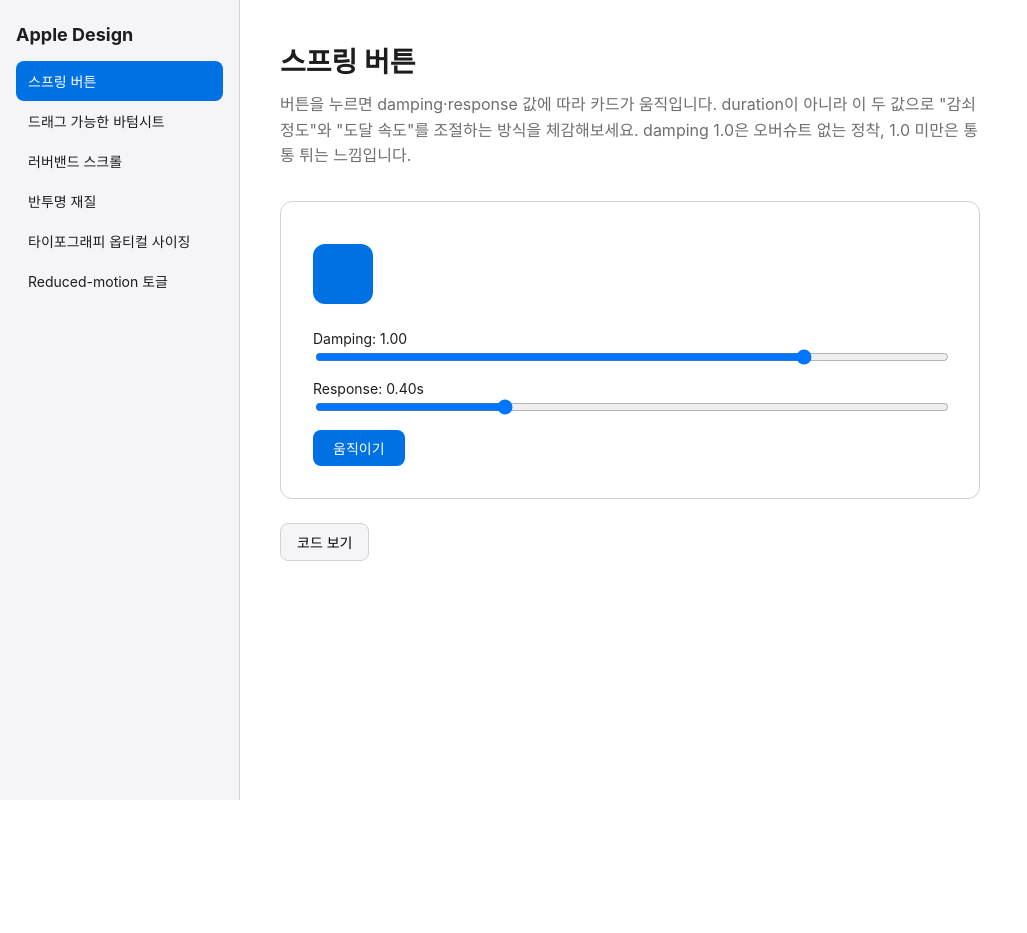
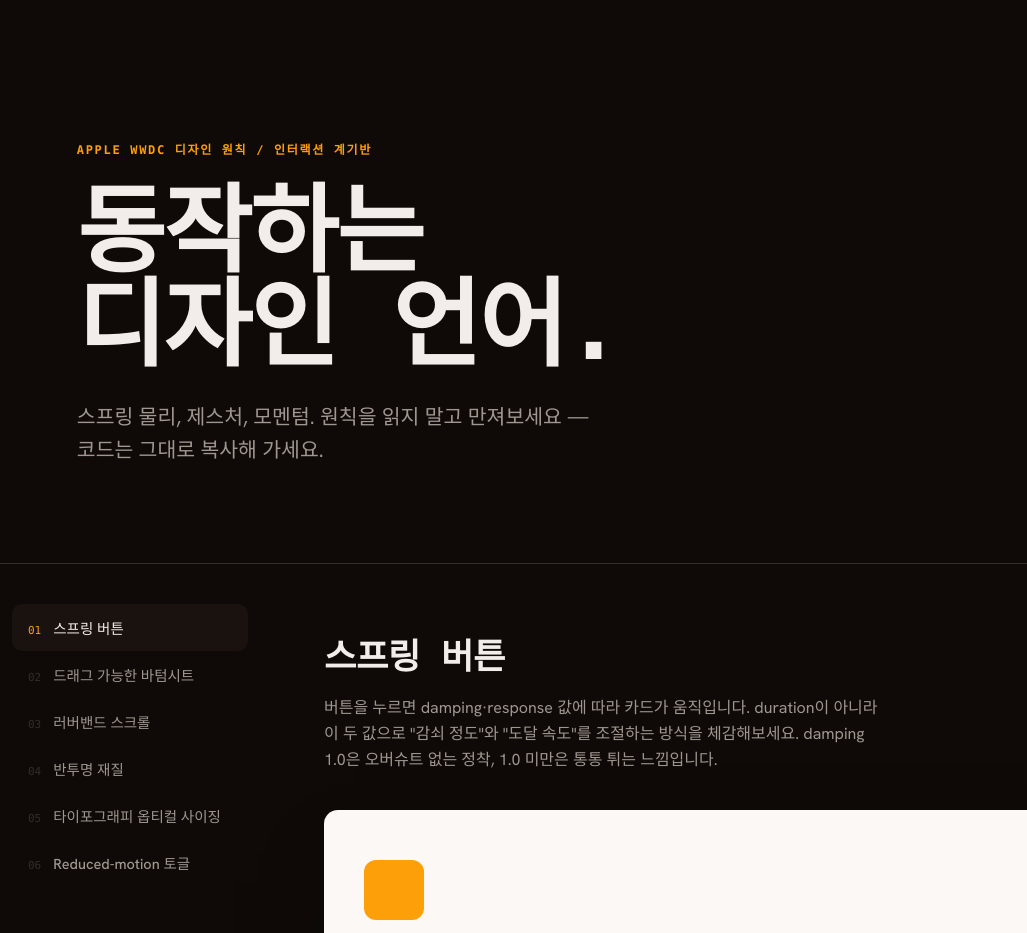
Before and after one commit to jakeon32/apple-design-library, a website with bundled scripts: page index.html in a window 1280 px wide. Shown: the top 933 px of the page, without its empty margins (0-1027 px from the left). Before the commit the page ends 800 px from the top, so only its background shows below. Built offline with nearby package versions, Linux system fonts and the light colour scheme; a web font is replaced by a local one.

Commit message:
redesign: bold editorial shell — dark stage with spotlighted demo cards
motion.dev/animations.dev 톤으로 셸 리디자인. 다크 배경 위에 라이트 데모 카드가
스포트라이트처럼 뜨는 구성, Martian Mono(계기판 느낌 디스플레이) + Hanken Grotesk
+ Pretendard Variable(한글 폴백) 폰트, 앰버 액센트. 히어로 섹션 신규 추가,
spring.js를 재사용한 stagger 등장 애니메이션(prefers-reduced-motion 존중,
dogfooding). 데모 카드 내부 색상 변수 분리(--*-on-card)로 라이트 카드 가독성 유지.
PRODUCT.md 추가(impeccable 스킬 컨텍스트).

Co-Authored-By: Claude Sonnet 5 <noreply@anthropic.com>

```diff
--- a/app.js
+++ b/app.js
@@ -1,3 +1,4 @@
+import { animateSpring } from './spring.js';
 import { demo as springButtonDemo } from './demos/spring-button.js';
 import { demo as dragSheetDemo } from './demos/drag-sheet.js';
 import { demo as rubberBandDemo } from './demos/rubber-band.js';
@@ -85,7 +86,36 @@ function route() {
   if (demo) renderDemo(demo);
 }
 
+// Staggered hero entrance — dogfoods the same spring model the site teaches,
+// and honors prefers-reduced-motion instead of forcing motion on everyone.
+function revealHero() {
+  const els = document.querySelectorAll('[data-reveal]');
+  const reduced = window.matchMedia('(prefers-reduced-motion: reduce)').matches;
+  els.forEach((el, i) => {
+    if (reduced) {
+      el.style.opacity = '1';
+      el.style.transform = 'none';
+      return;
+    }
+    setTimeout(() => {
+      animateSpring({
+        from: 0,
+        to: 1,
+        damping: 0.9,
+        response: 0.6,
+        onUpdate(progress) {
+          el.style.opacity = String(Math.max(0, Math.min(1, progress)));
+          el.style.transform = `translateY(${28 * (1 - progress)}px)`;
+        },
+      });
+    }, i * 120);
+  });
+}
+
 if (typeof window !== 'undefined') {
   window.addEventListener('hashchange', route);
-  window.addEventListener('DOMContentLoaded', route);
+  window.addEventListener('DOMContentLoaded', () => {
+    route();
+    revealHero();
+  });
 }
--- a/index.html
+++ b/index.html
@@ -4,12 +4,20 @@
 <meta charset="UTF-8">
 <meta name="viewport" content="width=device-width, initial-scale=1.0">
 <title>Apple Design 인터랙션 라이브러리</title>
+<link rel="preconnect" href="https://fonts.googleapis.com">
+<link rel="preconnect" href="https://fonts.gstatic.com" crossorigin>
+<link href="https://fonts.googleapis.com/css2?family=Martian+Mono:wght@400;600;800&family=Hanken+Grotesk:wght@400;500;700&display=swap" rel="stylesheet">
+<link rel="stylesheet" href="https://cdn.jsdelivr.net/gh/orioncactus/pretendard@v1.3.9/dist/web/variable/pretendardvariable.css">
 <link rel="stylesheet" href="styles.css">
 </head>
 <body>
+  <header class="hero" id="hero">
+    <p class="hero-kicker" data-reveal>APPLE WWDC 디자인 원칙 / 인터랙션 계기반</p>
+    <h1 class="hero-title" data-reveal>동작하는<br>디자인 언어.</h1>
+    <p class="hero-sub" data-reveal>스프링 물리, 제스처, 모멘텀. 원칙을 읽지 말고 만져보세요 — 코드는 그대로 복사해 가세요.</p>
+  </header>
   <div class="layout">
     <nav class="sidebar" id="sidebar">
-      <h1 class="sidebar-title">Apple Design</h1>
       <ul class="sidebar-list" id="sidebar-list"></ul>
     </nav>
     <main class="panel">
--- a/styles.css
+++ b/styles.css
@@ -1,60 +1,137 @@
 :root {
-  --bg: #ffffff;
-  --bg-secondary: #f5f5f7;
-  --text: #1d1d1f;
-  --text-secondary: #6e6e73;
-  --accent: #0071e3;
-  --border: #d2d2d7;
-  --code-bg: #f5f5f7;
-  --radius: 12px;
+  --bg: oklch(0.15 0.012 55);
+  --bg-elevated: oklch(0.19 0.014 55);
+  --bg-secondary: oklch(0.98 0.004 55);
+  --text: oklch(0.95 0.006 55);
+  --text-secondary: oklch(0.68 0.014 55);
+  --text-on-card: oklch(0.22 0.01 55);
+  --text-on-card-secondary: oklch(0.48 0.012 55);
+  --accent: oklch(0.78 0.17 68);
+  --accent-ink: oklch(0.22 0.05 68);
+  --border: oklch(0.30 0.014 55);
+  --border-on-card: oklch(0.85 0.008 55);
+  --code-bg: oklch(0.12 0.012 55);
+  --radius: 14px;
+  --font-display: "Martian Mono", "Pretendard Variable", "SF Mono", Menlo, monospace;
+  --font-body: "Hanken Grotesk", "Pretendard Variable", -apple-system, "Malgun Gothic", sans-serif;
 }
 
 * { box-sizing: border-box; }
 
 body {
   margin: 0;
-  font-family: -apple-system, BlinkMacSystemFont, "Segoe UI", "Malgun Gothic", sans-serif;
+  font-family: var(--font-body);
   background: var(--bg);
   color: var(--text);
 }
 
-.layout { display: flex; min-height: 100vh; }
+.hero {
+  padding: clamp(56px, 12vw, 140px) clamp(24px, 6vw, 96px) clamp(48px, 8vw, 96px);
+  max-width: 1100px;
+}
+
+.hero-kicker {
+  font-family: var(--font-display);
+  font-size: 12px;
+  font-weight: 600;
+  letter-spacing: 0.14em;
+  color: var(--accent);
+  margin: 0 0 28px;
+}
+
+.hero-title {
+  font-family: var(--font-display);
+  font-weight: 800;
+  font-size: clamp(2.75rem, 8vw, 6rem);
+  line-height: 0.98;
+  letter-spacing: -0.02em;
+  margin: 0 0 28px;
+  color: var(--text);
+}
+
+.hero-sub {
+  font-size: clamp(1.05rem, 1.6vw, 1.35rem);
+  line-height: 1.6;
+  color: var(--text-secondary);
+  max-width: 46ch;
+  margin: 0;
+  font-weight: 400;
+}
+
+[data-reveal] {
+  opacity: 0;
+  transform: translateY(28px);
+}
+
+.layout { display: flex; border-top: 1px solid var(--border); }
 
 .sidebar {
-  width: 240px;
+  width: 260px;
   flex-shrink: 0;
-  background: var(--bg-secondary);
-  border-right: 1px solid var(--border);
-  padding: 24px 16px;
+  background: var(--bg);
+  padding: 40px 12px;
+  position: sticky;
+  top: 0;
+  align-self: flex-start;
+  height: 100vh;
+  overflow-y: auto;
 }
 
-.sidebar-title { font-size: 18px; margin: 0 0 16px; }
+.sidebar-list { list-style: none; margin: 0; padding: 0; counter-reset: demo-index; }
 
-.sidebar-list { list-style: none; margin: 0; padding: 0; }
+.sidebar-list li { counter-increment: demo-index; }
 
 .sidebar-list li a {
-  display: block;
-  padding: 10px 12px;
-  border-radius: 8px;
-  color: var(--text);
+  display: flex;
+  align-items: baseline;
+  gap: 12px;
+  padding: 13px 16px;
+  border-radius: 10px;
+  color: var(--text-secondary);
   text-decoration: none;
-  font-size: 14px;
+  font-size: 14.5px;
+  font-weight: 500;
+  transition: color 160ms ease-out, background-color 160ms ease-out;
 }
 
-.sidebar-list li a:hover { background: rgba(0, 0, 0, 0.04); }
+.sidebar-list li a::before {
+  content: counter(demo-index, decimal-leading-zero);
+  font-family: var(--font-display);
+  font-size: 11px;
+  color: var(--border);
+  transition: color 160ms ease-out;
+}
 
-.sidebar-list li a.active { background: var(--accent); color: white; }
+.sidebar-list li a:hover { color: var(--text); background: var(--bg-elevated); }
 
-.panel { flex: 1; padding: 40px; max-width: 780px; }
+.sidebar-list li a.active {
+  color: var(--text);
+  background: var(--bg-elevated);
+}
 
-.panel-title { font-size: 28px; margin: 0 0 12px; }
+.sidebar-list li a.active::before { color: var(--accent); }
 
-.panel-principle { color: var(--text-secondary); line-height: 1.6; margin: 0 0 32px; }
+.panel {
+  flex: 1;
+  padding: clamp(32px, 5vw, 64px) clamp(24px, 5vw, 72px);
+  max-width: 860px;
+}
+
+.panel-title {
+  font-family: var(--font-display);
+  font-weight: 600;
+  font-size: clamp(1.6rem, 3vw, 2.2rem);
+  letter-spacing: -0.01em;
+  margin: 0 0 16px;
+}
+
+.panel-principle { color: var(--text-secondary); line-height: 1.65; margin: 0 0 36px; max-width: 62ch; }
 
 .demo-stage {
-  border: 1px solid var(--border);
+  background: var(--bg-secondary);
+  color: var(--text-on-card);
   border-radius: var(--radius);
-  padding: 32px;
+  padding: 40px;
   margin-bottom: 24px;
   min-height: 240px;
   display: flex;
@@ -64,58 +141,73 @@ body {
   gap: 16px;
   position: relative;
   overflow: hidden;
+  box-shadow: 0 40px 80px -32px rgba(0, 0, 0, 0.55);
 }
 
 .code-toggle {
-  background: var(--bg-secondary);
+  background: transparent;
   border: 1px solid var(--border);
+  color: var(--text-secondary);
   border-radius: 8px;
-  padding: 8px 16px;
+  padding: 9px 18px;
   cursor: pointer;
-  font-size: 14px;
+  font-size: 13.5px;
+  font-family: var(--font-display);
+  transition: color 160ms ease-out, border-color 160ms ease-out;
 }
+
+.code-toggle:hover { color: var(--text); border-color: var(--text-secondary); }
 
 .code-block {
   position: relative;
-  margin-top: 12px;
+  margin-top: 16px;
   background: var(--code-bg);
+  border: 1px solid var(--border);
   border-radius: var(--radius);
-  padding: 16px;
+  padding: 20px;
 }
 
 .code-block pre {
   margin: 0;
   overflow-x: auto;
-  font-family: "SF Mono", Menlo, monospace;
-  font-size: 13px;
-  line-height: 1.5;
+  font-family: var(--font-display);
+  font-size: 12.5px;
+  line-height: 1.6;
   white-space: pre-wrap;
+  color: oklch(0.85 0.01 55);
 }
 
 .copy-btn {
   position: absolute;
-  top: 12px;
-  right: 12px;
-  background: white;
-  border: 1px solid var(--border);
+  top: 14px;
+  right: 14px;
+  background: var(--accent);
+  color: var(--accent-ink);
+  border: none;
   border-radius: 6px;
-  padding: 4px 10px;
+  padding: 5px 12px;
   cursor: pointer;
   font-size: 12px;
+  font-family: var(--font-display);
+  font-weight: 600;
 }
 
 @media (max-width: 768px) {
   .layout { flex-direction: column; }
   .sidebar {
     width: 100%;
+    height: auto;
+    position: static;
     display: flex;
     overflow-x: auto;
-    padding: 12px;
-    border-right: none;
+    padding: 16px 12px;
     border-bottom: 1px solid var(--border);
   }
-  .sidebar-list { display: flex; gap: 8px; }
-  .panel { padding: 24px; max-width: 100%; }
+  .sidebar-list { display: flex; gap: 4px; counter-reset: demo-index; }
+  .sidebar-list li { flex-shrink: 0; }
+  .sidebar-list li a { white-space: nowrap; }
+  .sidebar-list li a::before { display: none; }
+  .panel { padding: 28px 20px; max-width: 100%; }
 }
 
 .spring-stage {
@@ -148,12 +240,13 @@ body {
 .spring-controls button {
   align-self: flex-start;
   background: var(--accent);
-  color: white;
+  color: var(--accent-ink);
   border: none;
   border-radius: 8px;
   padding: 8px 20px;
   cursor: pointer;
   font-size: 14px;
+  font-weight: 600;
 }
 
 .drag-sheet-stage {
@@ -191,19 +284,20 @@ body {
   width: 36px;
   height: 4px;
   border-radius: 2px;
-  background: var(--border);
+  background: var(--border-on-card);
   margin: 0 auto 16px;
   cursor: grab;
 }
 
 #open-btn {
   background: var(--accent);
-  color: white;
+  color: var(--accent-ink);
   border: none;
   border-radius: 8px;
   padding: 8px 20px;
   cursor: pointer;
   font-size: 14px;
+  font-weight: 600;
 }
 
 .rubber-band-viewport {
@@ -222,11 +316,13 @@ body {
   width: 120px;
   height: 120px;
   border-radius: 12px;
-  background: var(--bg-secondary);
-  border: 1px solid var(--border);
+  background: white;
+  border: 1px solid var(--border-on-card);
+  color: var(--text-on-card);
   display: flex;
   align-items: center;
   justify-content: center;
+  font-family: var(--font-display);
   font-size: 24px;
   font-weight: 600;
   flex-shrink: 0;
@@ -263,7 +359,7 @@ body {
 
 .materials-toolbar button {
   background: white;
-  border: 1px solid var(--border);
+  border: 1px solid var(--border-on-card);
   border-radius: 6px;
   padding: 4px 12px;
   cursor: pointer;
@@ -309,8 +405,9 @@ body {
 
 .rm-modal button {
   margin-top: 12px;
-  background: var(--bg-secondary);
-  border: 1px solid var(--border);
+  background: oklch(0.95 0.004 55);
+  color: var(--text-on-card);
+  border: 1px solid var(--border-on-card);
   border-radius: 8px;
   padding: 6px 16px;
   cursor: pointer;
```
Also changed, not shown: PRODUCT.md (added, +32 -0 lines).
